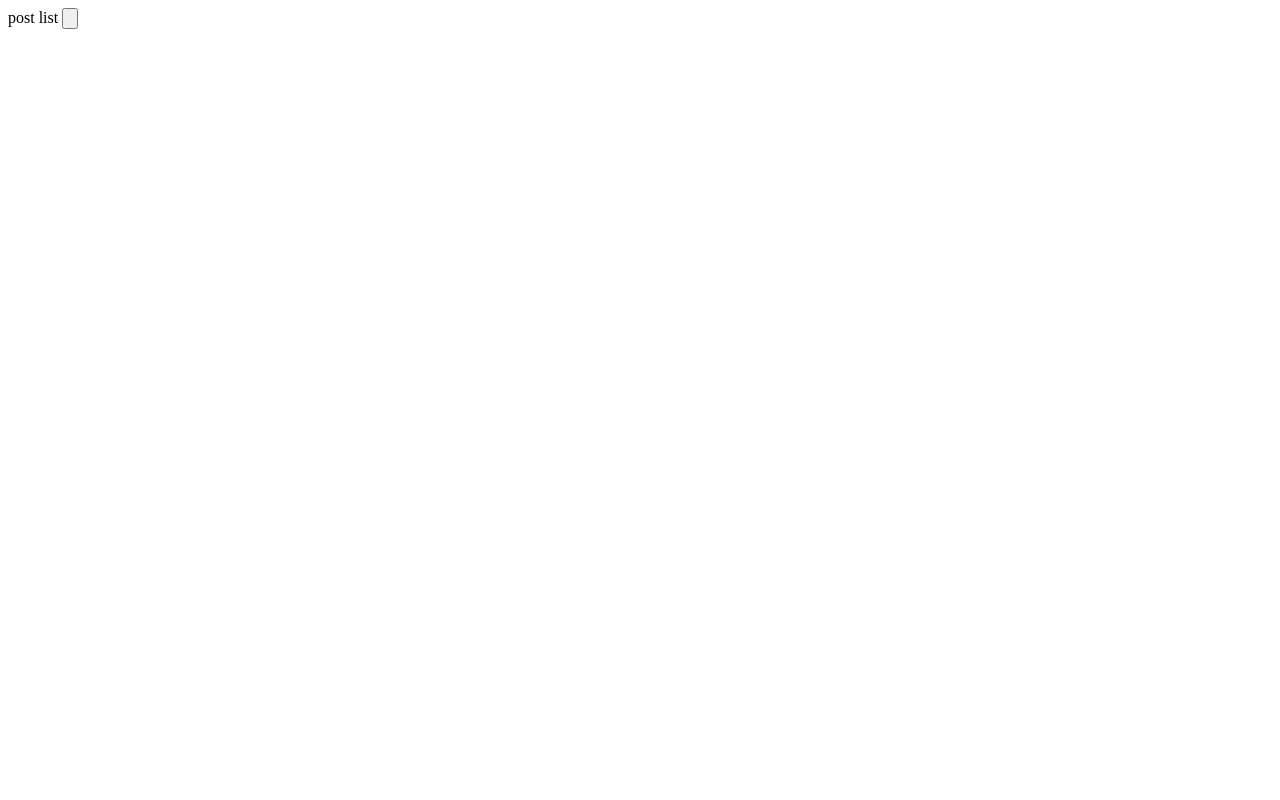
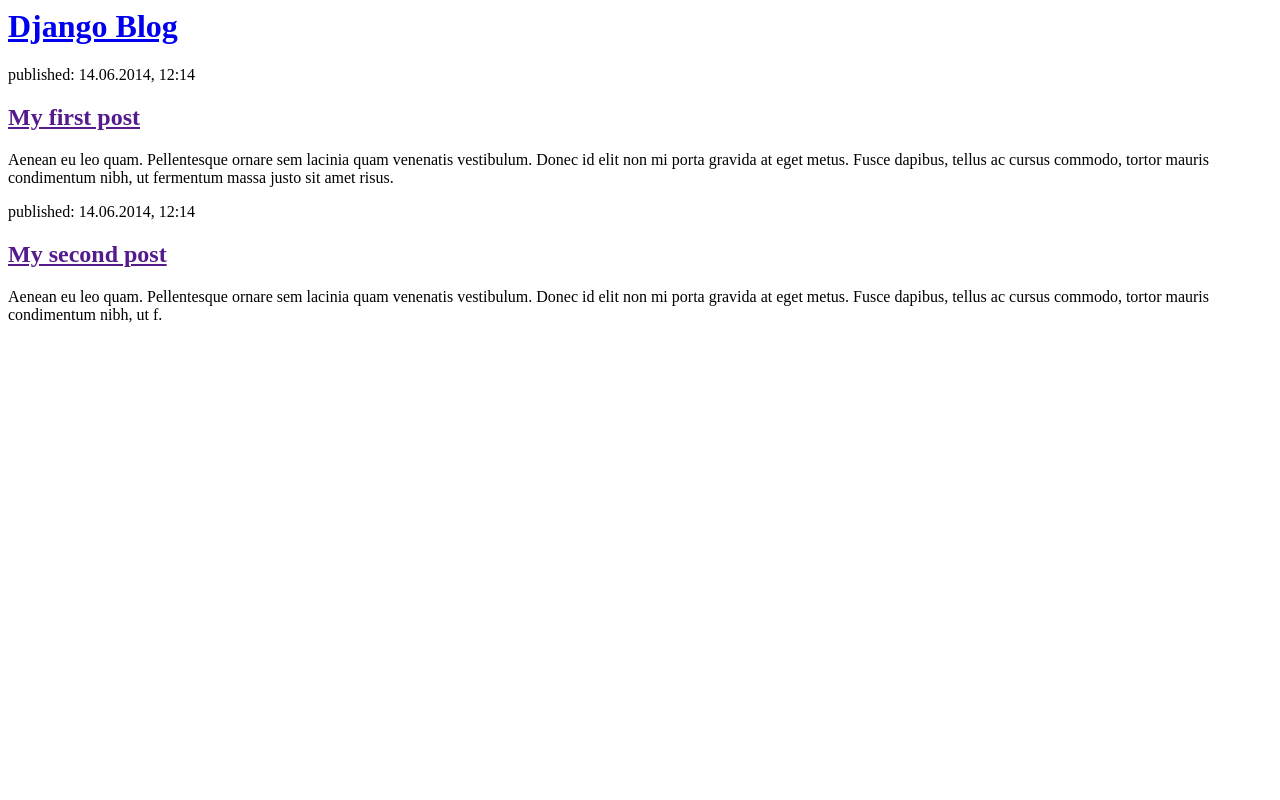
Before and after one commit to Sardar-begin/mymy-first-blog, a Django app: page / in a window 1280 px wide. Before the commit the page is almost empty. Run offline with Django 3.2, Linux system fonts and the light colour scheme.

Commit message:
Changed the HTML for the site.

```diff
--- a/blog/templates/blog/post_list.html
+++ b/blog/templates/blog/post_list.html
@@ -1,3 +1,22 @@
-post list
+<html>
+    <head>
+        <title>Django blog</title>
+    </head>
+    <body>
+        <div>
+            <h1><a href="/">Django Blog</a></h1>
+        </div>
 
-<input type="button", name="test">
+        <div>
+            <p>published: 14.06.2014, 12:14</p>
+            <h2><a href="">My first post</a></h2>
+            <p>Aenean eu leo quam. Pellentesque ornare sem lacinia quam venenatis vestibulum. Donec id elit non mi porta gravida at eget metus. Fusce dapibus, tellus ac cursus commodo, tortor mauris condimentum nibh, ut fermentum massa justo sit amet risus.</p>
+        </div>
+
+        <div>
+            <p>published: 14.06.2014, 12:14</p>
+            <h2><a href="">My second post</a></h2>
+            <p>Aenean eu leo quam. Pellentesque ornare sem lacinia quam venenatis vestibulum. Donec id elit non mi porta gravida at eget metus. Fusce dapibus, tellus ac cursus commodo, tortor mauris condimentum nibh, ut f.</p>
+        </div>
+    </body>
+</html>
--- a/blog/urls.py
+++ b/blog/urls.py
@@ -3,6 +3,4 @@
 
 urlpatterns = [
     path('', views.post_list, name='post_list'),
-    path('home/', views.home, name='home'),
-
 ]
```
